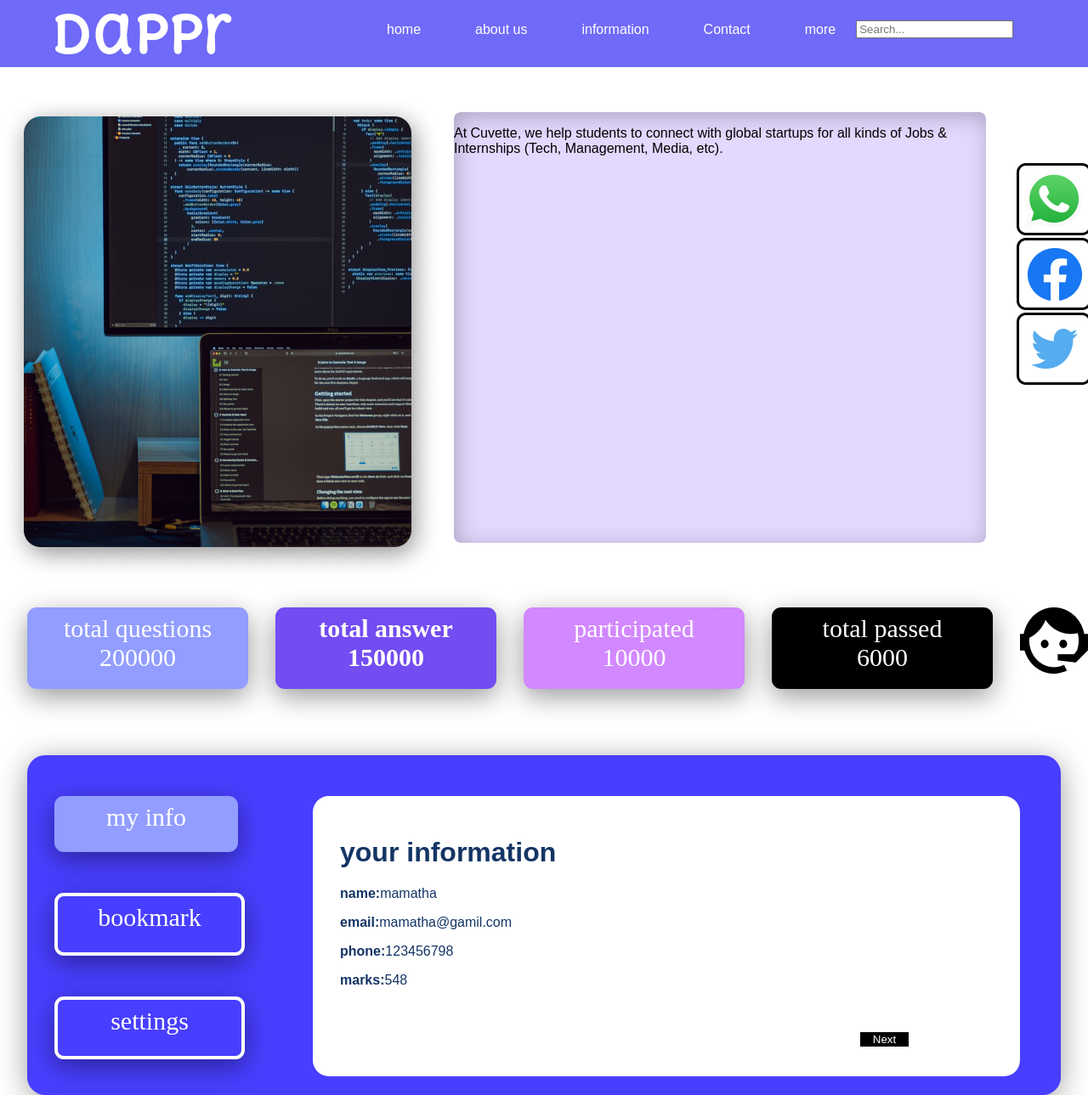
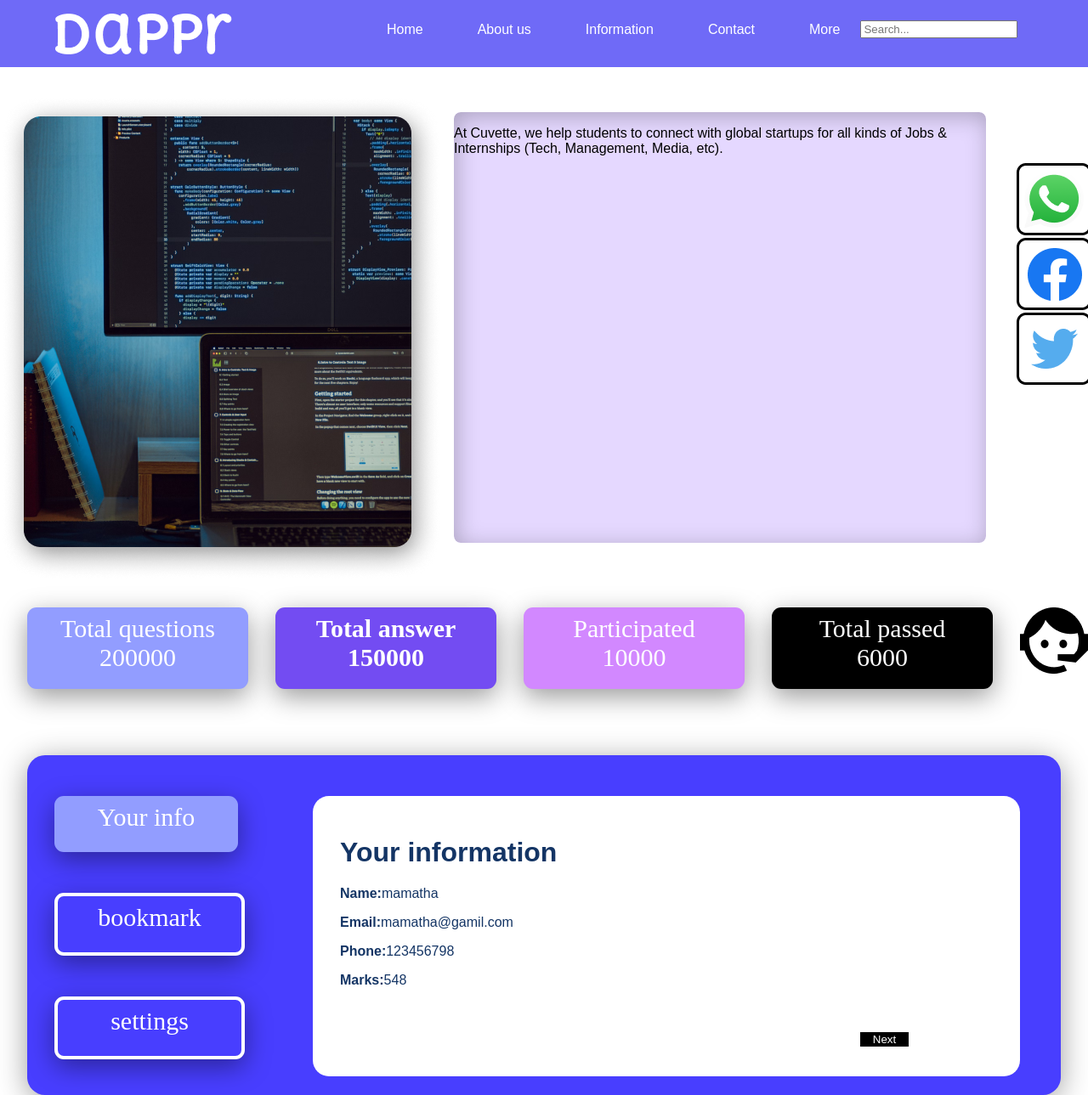
Before and after one commit to mamatha423924/dapper-landing, a plain HTML site: page index.html in a window 1280 px wide. Shown: the whole page at 85% size. Drawn offline with Linux system fonts and the light colour scheme.

Commit message:
Update index.html

```diff
--- a/index.html
+++ b/index.html
@@ -17,11 +17,11 @@
         <br>
         <br>
 
-         <p class="nav-item">home</p><br>
-         <p class="nav-item">about us</p><br>
-         <p class="nav-item">information</p><br>
+         <p class="nav-item">Home</p><br>
+         <p class="nav-item">About us</p><br>
+         <p class="nav-item">Information</p><br>
          <p class="nav-item">Contact</p><br>
-         <p class="nav-item"> more</p><br>
+         <p class="nav-item"> More</p><br>
 
          <div class="search">
            <input type="text" placeholder="Search...">
@@ -45,13 +45,13 @@
 
       <div class="card">
 
-               <p class="question">total questions<br>200000</p>
+               <p class="question">Total questions<br>200000</p>
 
-               <p class="answer"> total answer<br>150000</p>
+               <p class="answer"> Total answer<br>150000</p>
 
-               <p class="participated"> participated<br>10000</p>
+               <p class="participated"> Participated<br>10000</p>
 
-               <p class="passed"> total passed<br>6000</p>
+               <p class="passed"> Total passed<br>6000</p>
 
                <div class="help">
                 <img src="Vector.png">
@@ -61,18 +61,18 @@
 
       <div class="information">
         <div class="child3">
-          <p class="info"> my info</p>
+          <p class="info"> Your info</p>
           <p class="mark">bookmark</p>
           <p class="setting">settings</p>
         </div>
         <div class="child4">
 
             <div class="info2">
-              <h1> your information</h1>
-            <p><b>name:</b>mamatha</p>
-            <p><b>email:</b>mamatha@gamil.com</p>
-            <p><b>phone:</b>123456798</p>
-            <p><b>marks:</b>548</p>
+              <h1> Your information</h1>
+            <p><b>Name:</b>mamatha</p>
+            <p><b>Email:</b>mamatha@gamil.com</p>
+            <p><b>Phone:</b>123456798</p>
+            <p><b>Marks:</b>548</p>
             </div>
 
             <button class="arrow-button"> Next <i class="fas fa-arrow-right arrow-icon"></i></button>
```
